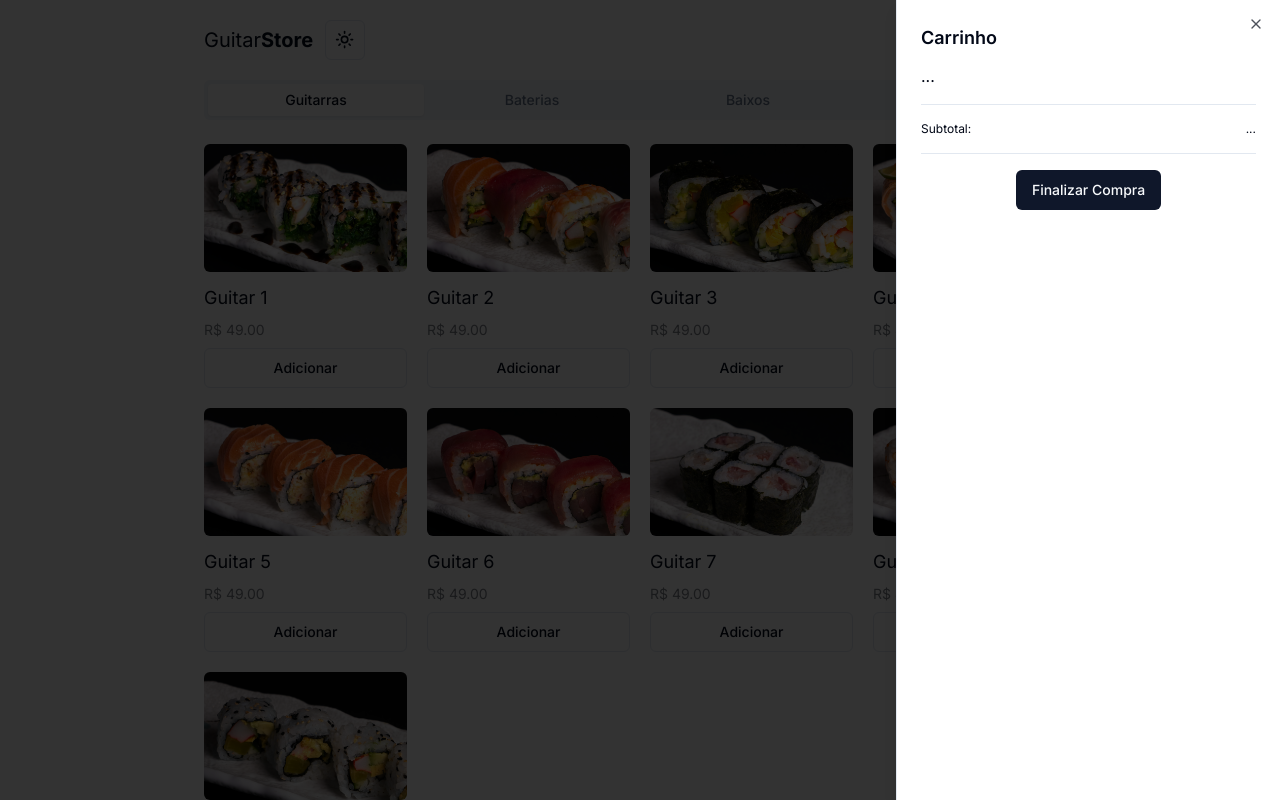
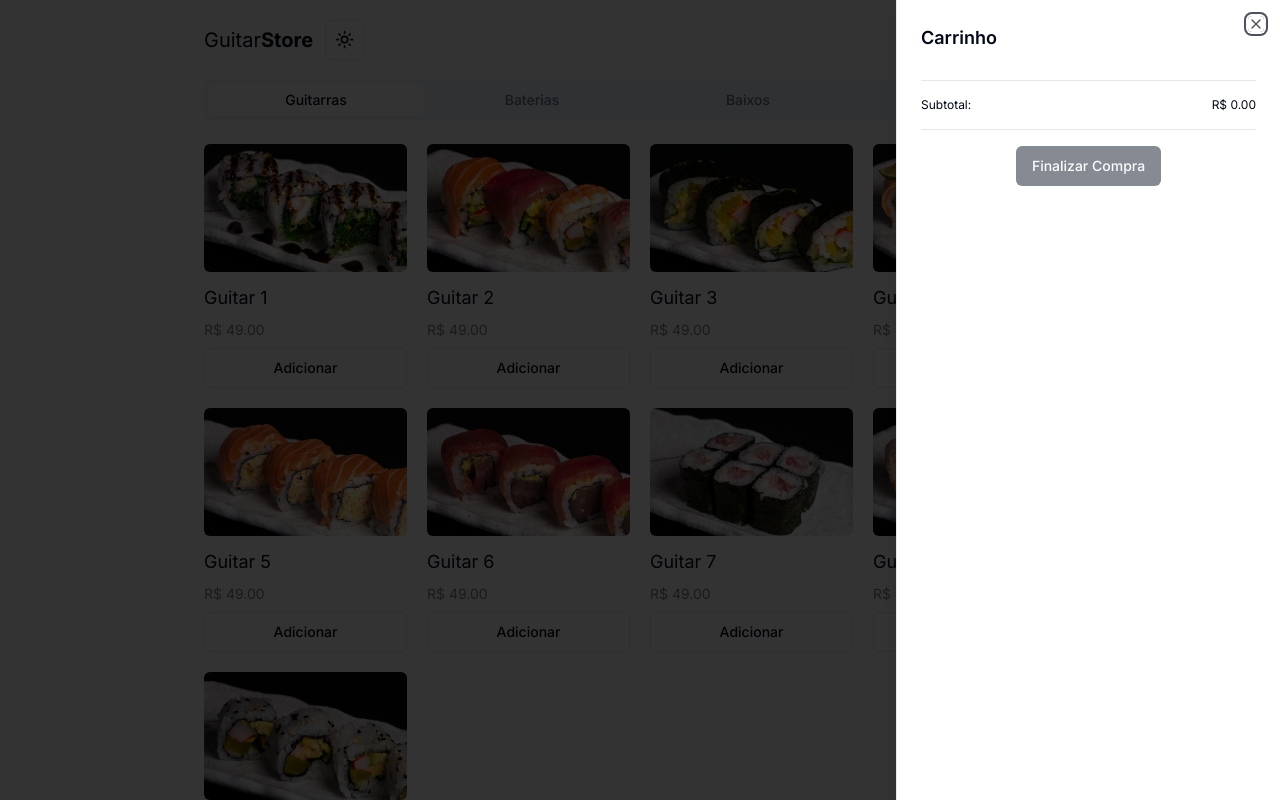
Before and after one commit to Josue-Santos-Pinto/GuitarStore-Web, a Next.js app: page / in a window 1280 px wide. Both pictures are taken after a click on the button "Carrinho". Shown: the top 800 px of the page. Built offline with nearby package versions, Linux system fonts and the light colour scheme.

Commit message:
showing cart item added

```diff
--- /dev/null
+++ b/src/components/cart/item-quantity.tsx
@@ -0,0 +1,13 @@
+import { Cart } from "@/types/cart"
+
+type Props = {
+    cartItem: Cart
+}
+
+export const CartItemQuantity = ({cartItem}: Props) => {
+    return (
+        <div>
+            {cartItem.quantity}
+        </div>
+    )
+}
--- /dev/null
+++ b/src/components/cart/item.tsx
@@ -0,0 +1,22 @@
+import { Cart } from "@/types/cart"
+import { CartItemQuantity } from "@/components/cart/item-quantity"
+
+type Props = {
+    item: Cart
+}
+export const CartItem = ({item}: Props) => {
+    return (
+        <div className="flex items-center gap-5 ">
+            <div className="w-16 overflow-hidden">
+                <img src={item.product.image} className="w-full h-auto object-cover"/>
+            </div>
+            <div className="flex-1">
+                <p className="text-md">{item.product.name}</p>
+                <p className="text-xs opacity-50">R$ {item.product.price.toFixed(2)}</p>
+            </div>
+            <div>
+                <CartItemQuantity cartItem={item}  />
+            </div>
+        </div>
+    )
+}
--- a/src/components/cart/sidebar.tsx
+++ b/src/components/cart/sidebar.tsx
@@ -2,14 +2,28 @@
 import { Button } from "@/components/ui/button"
 import { RocketIcon } from "lucide-react"
 import { Separator } from "@/components/ui/separator"
+import { useCartStore } from "@/stores/cart-store"
+import { CartItem } from "./item"
 
 export const CartSidebar = () => {
+
+    const { cart } = useCartStore(state => state)
+
+    let subtotal = 0
+
+    for(let i of cart){
+        subtotal += i.quantity * i.product.price
+    }
+
     return (
         <Sheet>
             <SheetTrigger asChild>
-                <Button>
+                <Button className="relative">
                     <RocketIcon className="mr-2" />
                     <p>Carrinho</p>
+                    {cart.length > 0 &&
+                        <div className="absolute size-3 bg-red-600 rounded-full -right-1 -top-1 z-10"></div>
+                    }
                 </Button>
             </SheetTrigger>
             <SheetContent>
@@ -17,20 +31,24 @@
                     <SheetTitle>Carrinho</SheetTitle>
                 </SheetHeader>
                 <div className="flex flex-col gap-5 my-3">
-                    ...
+                    {cart.map((item, index)=>(
+                        <CartItem key={item.product.id} item={item} />
+                    ))}
                 </div>
 
                 <Separator className="my-4" />
 
                 <div className="flex justify-between items-center text-xs">
                     <div>Subtotal:</div>
-                    <div>...</div>
+                    <div>R$ {subtotal.toFixed(2)}</div>
                 </div>
 
                 <Separator className="my-4" />
 
                 <div className="text-center">
-                    <Button>Finalizar Compra</Button>
+                    <Button
+                        disabled={cart.length === 0}
+                    >Finalizar Compra</Button>
                 </div>
 
             </SheetContent>
```
